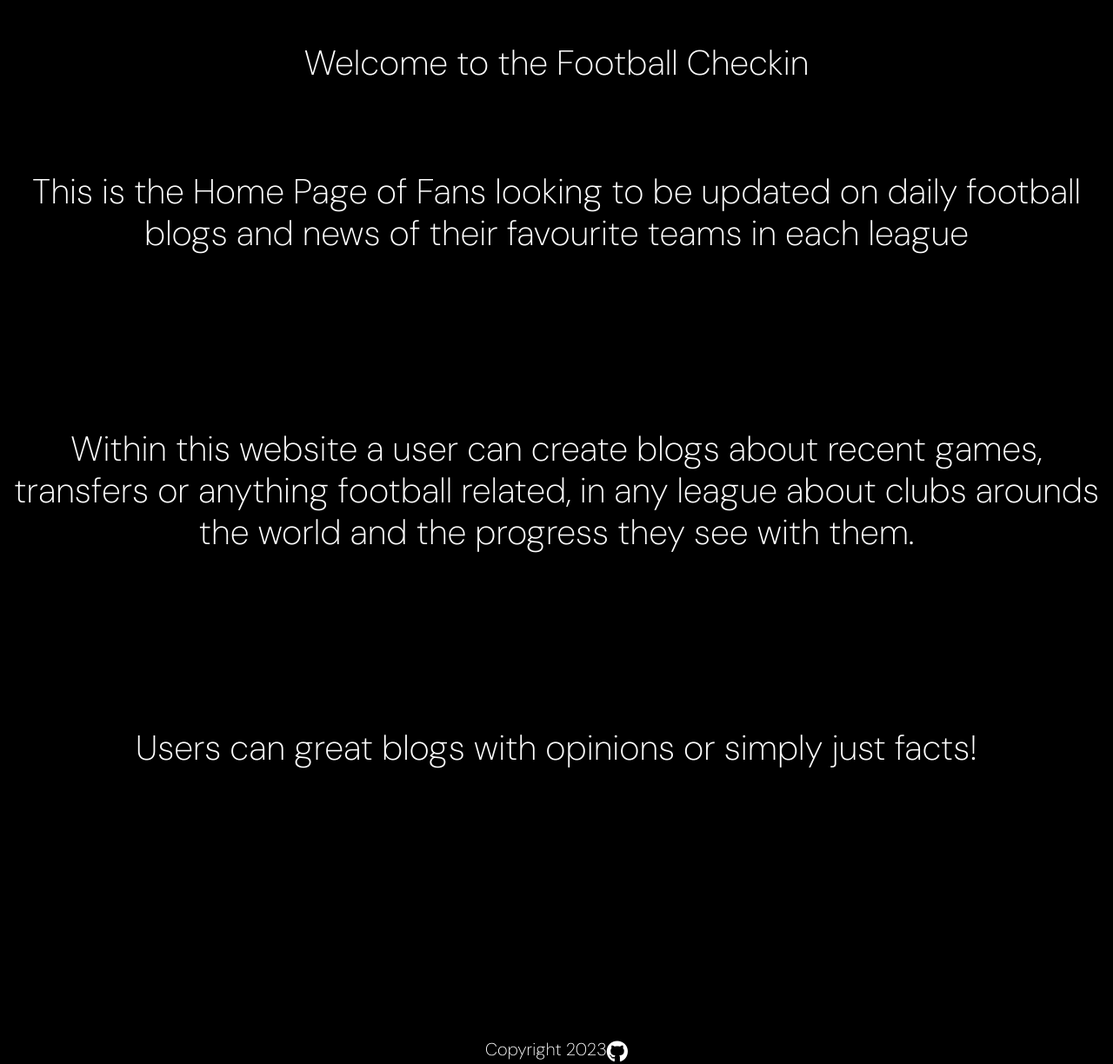
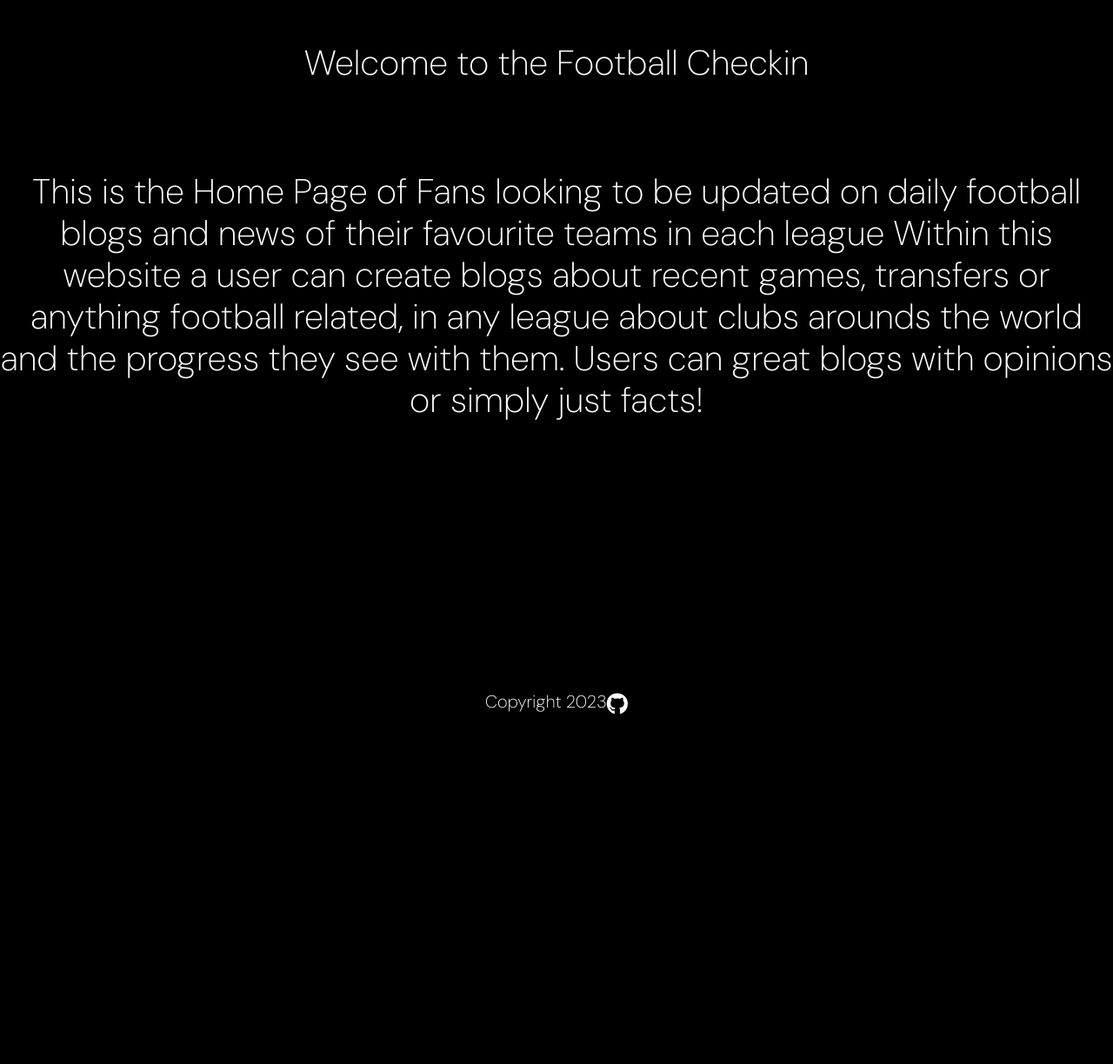
Before and after one commit to JoshuaCarroll1/footballcheckin, a Django app: page / in a window 1280 px wide. Shown: the part 70-1294 px from the top of the page at 87% size. After the commit the page ends 891 px from the top, so only its background shows below. Run offline with Django 3.2, Linux system fonts and the light colour scheme; some libraries are stand-ins or nearby versions.

Commit message:
Amend layout

```diff
--- a/todo/templates/todo/index.html
+++ b/todo/templates/todo/index.html
@@ -12,19 +12,12 @@
     <div class="row justify-content-md-center">
         This is the Home Page of Fans looking to be updated on daily football blogs and news of their favourite teams in
         each league
-    </div>
-</h2>
 
-<h2>
-    <div class="row justify-content-md-center">
         Within this website a user can create blogs about recent games, transfers or anything football related, in any league about clubs arounds the world and the progress they see with them.
-    </div>
-</h2>
 
-<h2>
-    <div class="row justify-content-md-center">
         Users can great blogs with opinions or simply just facts!
     </div>
 </h2>
 
+
 {% endblock %}
```
